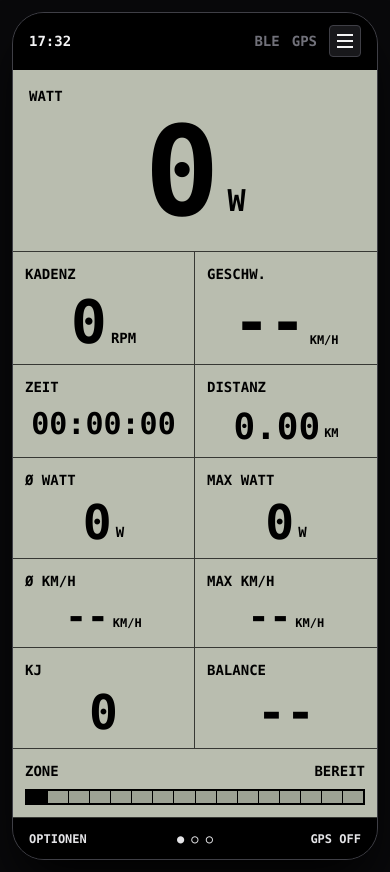
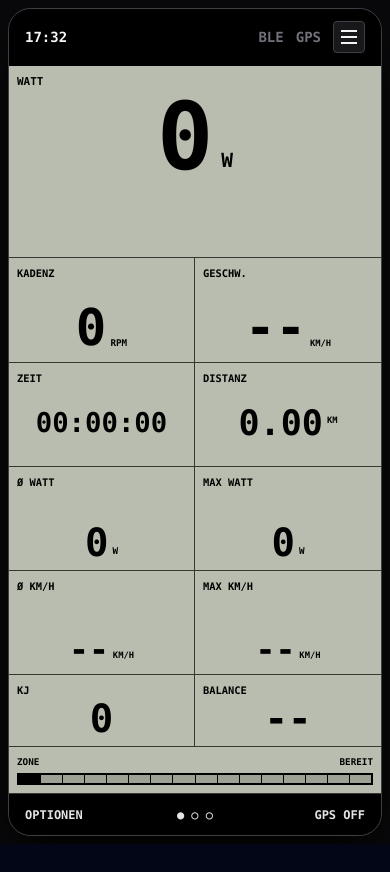
Before and after one commit to staubi82/xpedo, a React (Vite) app: page / in a window 390 px wide. After the commit the page ends 844 px from the top, so only its background shows below. Built offline with nearby package versions, Linux system fonts and the light colour scheme.

Commit message:
Fit LCD dashboard to viewport

```diff
--- a/src/App.jsx
+++ b/src/App.jsx
@@ -578,8 +578,8 @@ export default function App() {
   }, []);
 
   return (
-    <main className="min-h-screen bg-zinc-950 p-3 text-zinc-100 antialiased sm:p-6">
-      <div className="mx-auto flex min-h-[calc(100vh-1.5rem)] w-full max-w-[460px] flex-col overflow-hidden rounded-[2rem] border border-zinc-700 bg-zinc-900 shadow-2xl shadow-black">
+    <main className="h-[100dvh] overflow-hidden bg-zinc-950 p-2 text-zinc-100 antialiased sm:p-4">
+      <div className="mx-auto flex h-full w-full max-w-[460px] flex-col overflow-hidden rounded-[1.4rem] border border-zinc-700 bg-zinc-900 shadow-2xl shadow-black sm:rounded-[2rem]">
         <div className="relative border-b border-black bg-black px-4 py-3 font-mono text-sm font-bold text-zinc-100">
           <div className="flex items-center justify-between">
             <span>{formatClock(clock)}</span>
@@ -659,82 +659,82 @@ export default function App() {
           )}
         </div>
 
-        <section className={`relative flex-1 bg-[#b9bdaf] text-black transition ${reconnectVisible || stale ? 'opacity-50' : ''}`}>
-          <div className="grid grid-cols-2 border-b border-black/70">
-            <div className="col-span-2 border-b border-black/70 p-4">
-              <div className="mb-1 font-mono text-sm font-black">WATT</div>
+        <section className={`relative min-h-0 flex-1 overflow-hidden bg-[#b9bdaf] text-black transition ${reconnectVisible || stale ? 'opacity-50' : ''}`}>
+          <div className="grid h-full grid-cols-2 grid-rows-[1.85fr_1fr_1fr_1fr_1fr_0.36fr] border-b border-black/70">
+            <div className="col-span-2 border-b border-black/70 p-2 sm:p-3">
+              <div className="font-mono text-[clamp(0.68rem,2.8vw,0.9rem)] font-black">WATT</div>
               <div className="flex items-end justify-center gap-2 font-mono tracking-normal">
-                <span className="text-[7.8rem] font-black leading-none sm:text-[8.8rem]">{Math.max(0, metrics.watts)}</span>
-                <span className="pb-4 text-3xl font-black">W</span>
+                <span className="text-[clamp(4.8rem,24vw,8.2rem)] font-black leading-none">{Math.max(0, metrics.watts)}</span>
+                <span className="pb-[0.45em] text-[clamp(1.15rem,5vw,2rem)] font-black">W</span>
               </div>
             </div>
 
-            <div className="border-r border-black/70 p-3">
-              <div className="font-mono text-sm font-black">KADENZ</div>
-              <div className="mt-2 flex items-end justify-center gap-1 font-mono">
-                <span className="text-6xl font-black leading-none">{metrics.cadence}</span>
-                <span className="pb-1 text-sm font-black">RPM</span>
+            <div className="border-r border-black/70 p-2 sm:p-3">
+              <div className="font-mono text-[clamp(0.65rem,2.6vw,0.875rem)] font-black">KADENZ</div>
+              <div className="flex h-[calc(100%-1rem)] items-end justify-center gap-1 font-mono">
+                <span className="text-[clamp(2.3rem,13vw,3.75rem)] font-black leading-none">{metrics.cadence}</span>
+                <span className="pb-1 text-[clamp(0.58rem,2.3vw,0.82rem)] font-black">RPM</span>
               </div>
             </div>
-            <div className="p-3">
-              <div className="font-mono text-sm font-black">GESCHW.</div>
-              <div className="mt-2 flex items-end justify-center gap-1 font-mono">
-                <span className="text-6xl font-black leading-none">{metrics.speedKmh === null ? '--' : metrics.speedKmh.toFixed(1)}</span>
-                <span className="pb-1 text-xs font-black">KM/H</span>
+            <div className="p-2 sm:p-3">
+              <div className="font-mono text-[clamp(0.65rem,2.6vw,0.875rem)] font-black">GESCHW.</div>
+              <div className="flex h-[calc(100%-1rem)] items-end justify-center gap-1 font-mono">
+                <span className="text-[clamp(2.3rem,13vw,3.75rem)] font-black leading-none">{metrics.speedKmh === null ? '--' : metrics.speedKmh.toFixed(1)}</span>
+                <span className="pb-1 text-[clamp(0.55rem,2.1vw,0.75rem)] font-black">KM/H</span>
               </div>
             </div>
 
-            <div className="border-t border-r border-black/70 p-3">
-              <div className="font-mono text-sm font-black">ZEIT</div>
-              <div className="mt-3 text-center font-mono text-3xl font-black leading-none">{formatDuration(metrics.movingSeconds)}</div>
+            <div className="border-t border-r border-black/70 p-2 sm:p-3">
+              <div className="font-mono text-[clamp(0.65rem,2.6vw,0.875rem)] font-black">ZEIT</div>
+              <div className="flex h-[calc(100%-1rem)] items-center justify-center font-mono text-[clamp(1.55rem,7vw,2.25rem)] font-black leading-none">{formatDuration(metrics.movingSeconds)}</div>
             </div>
-            <div className="border-t border-black/70 p-3">
-              <div className="font-mono text-sm font-black">DISTANZ</div>
-              <div className="mt-3 flex items-end justify-center gap-1 font-mono">
-                <span className="text-4xl font-black leading-none">{metrics.distanceKm.toFixed(2)}</span>
-                <span className="pb-1 text-xs font-black">KM</span>
+            <div className="border-t border-black/70 p-2 sm:p-3">
+              <div className="font-mono text-[clamp(0.65rem,2.6vw,0.875rem)] font-black">DISTANZ</div>
+              <div className="flex h-[calc(100%-1rem)] items-center justify-center gap-1 font-mono">
+                <span className="text-[clamp(1.9rem,9vw,2.8rem)] font-black leading-none">{metrics.distanceKm.toFixed(2)}</span>
+                <span className="pb-1 text-[clamp(0.55rem,2.1vw,0.75rem)] font-black">KM</span>
               </div>
             </div>
 
-            <div className="border-t border-r border-black/70 p-3">
-              <div className="font-mono text-sm font-black">Ø WATT</div>
-              <div className="mt-2 flex items-end justify-center gap-1 font-mono">
-                <span className="text-5xl font-black leading-none">{metrics.avgWatts}</span>
-                <span className="pb-1 text-sm font-black">W</span>
+            <div className="border-t border-r border-black/70 p-2 sm:p-3">
+              <div className="font-mono text-[clamp(0.65rem,2.6vw,0.875rem)] font-black">Ø WATT</div>
+              <div className="flex h-[calc(100%-1rem)] items-end justify-center gap-1 font-mono">
+                <span className="text-[clamp(2rem,10vw,3.2rem)] font-black leading-none">{metrics.avgWatts}</span>
+                <span className="pb-1 text-[clamp(0.58rem,2.3vw,0.82rem)] font-black">W</span>
               </div>
             </div>
-            <div className="border-t border-black/70 p-3">
-              <div className="font-mono text-sm font-black">MAX WATT</div>
-              <div className="mt-2 flex items-end justify-center gap-1 font-mono">
-                <span className="text-5xl font-black leading-none">{metrics.maxWatts}</span>
-                <span className="pb-1 text-sm font-black">W</span>
+            <div className="border-t border-black/70 p-2 sm:p-3">
+              <div className="font-mono text-[clamp(0.65rem,2.6vw,0.875rem)] font-black">MAX WATT</div>
+              <div className="flex h-[calc(100%-1rem)] items-end justify-center gap-1 font-mono">
+                <span className="text-[clamp(2rem,10vw,3.2rem)] font-black leading-none">{metrics.maxWatts}</span>
+                <span className="pb-1 text-[clamp(0.58rem,2.3vw,0.82rem)] font-black">W</span>
               </div>
             </div>
 
-            <div className="border-t border-r border-black/70 p-3">
-              <div className="font-mono text-sm font-black">Ø KM/H</div>
-              <div className="mt-2 flex items-end justify-center gap-1 font-mono">
-                <span className="text-4xl font-black leading-none">
+            <div className="border-t border-r border-black/70 p-2 sm:p-3">
+              <div className="font-mono text-[clamp(0.65rem,2.6vw,0.875rem)] font-black">Ø KM/H</div>
+              <div className="flex h-[calc(100%-1rem)] items-end justify-center gap-1 font-mono">
+                <span className="text-[clamp(1.8rem,8.5vw,2.7rem)] font-black leading-none">
                   {metrics.movingSeconds > 0 ? (metrics.distanceKm / (metrics.movingSeconds / 3600)).toFixed(1) : '--'}
                 </span>
-                <span className="pb-1 text-xs font-black">KM/H</span>
+                <span className="pb-1 text-[clamp(0.55rem,2.1vw,0.75rem)] font-black">KM/H</span>
               </div>
             </div>
-            <div className="border-t border-black/70 p-3">
-              <div className="font-mono text-sm font-black">MAX KM/H</div>
-              <div className="mt-2 flex items-end justify-center gap-1 font-mono">
-                <span className="text-4xl font-black leading-none">{metrics.maxSpeedKmh ? metrics.maxSpeedKmh.toFixed(1) : '--'}</span>
-                <span className="pb-1 text-xs font-black">KM/H</span>
+            <div className="border-t border-black/70 p-2 sm:p-3">
+              <div className="font-mono text-[clamp(0.65rem,2.6vw,0.875rem)] font-black">MAX KM/H</div>
+              <div className="flex h-[calc(100%-1rem)] items-end justify-center gap-1 font-mono">
+                <span className="text-[clamp(1.8rem,8.5vw,2.7rem)] font-black leading-none">{metrics.maxSpeedKmh ? metrics.maxSpeedKmh.toFixed(1) : '--'}</span>
+                <span className="pb-1 text-[clamp(0.55rem,2.1vw,0.75rem)] font-black">KM/H</span>
               </div>
             </div>
 
-            <div className="border-t border-r border-black/70 p-3">
-              <div className="font-mono text-sm font-black">KJ</div>
-              <div className="mt-2 text-center font-mono text-5xl font-black leading-none">{Math.round(metrics.energyKj)}</div>
+            <div className="border-t border-r border-black/70 p-2 sm:p-3">
+              <div className="font-mono text-[clamp(0.65rem,2.6vw,0.875rem)] font-black">KJ</div>
+              <div className="flex h-[calc(100%-1rem)] items-center justify-center font-mono text-[clamp(2rem,10vw,3.2rem)] font-black leading-none">{Math.round(metrics.energyKj)}</div>
             </div>
-            <div className="border-t border-black/70 p-3">
-              <div className="font-mono text-sm font-black">BALANCE</div>
-              <div className="mt-2 text-center font-mono text-5xl font-black leading-none">
+            <div className="border-t border-black/70 p-2 sm:p-3">
+              <div className="font-mono text-[clamp(0.65rem,2.6vw,0.875rem)] font-black">BALANCE</div>
+              <div className="flex h-[calc(100%-1rem)] items-center justify-center font-mono text-[clamp(2rem,10vw,3.2rem)] font-black leading-none">
                 {metrics.balance === null
                   ? '--'
                   : metrics.balanceReference === 'right'
@@ -743,12 +743,12 @@ export default function App() {
               </div>
             </div>
 
-            <div className="col-span-2 border-t border-black/70 p-3">
-              <div className="mb-2 flex justify-between font-mono text-sm font-black">
+            <div className="col-span-2 border-t border-black/70 p-2">
+              <div className="mb-1 flex justify-between font-mono text-[clamp(0.58rem,2.3vw,0.78rem)] font-black">
                 <span>ZONE</span>
                 <span>{zone.zone.toUpperCase()}</span>
               </div>
-              <div className="grid h-4 grid-cols-[repeat(16,minmax(0,1fr))] gap-px border border-black bg-black p-px">
+              <div className="grid h-3 grid-cols-[repeat(16,minmax(0,1fr))] gap-px border border-black bg-black p-px">
                 {Array.from({ length: 16 }).map((_, index) => {
                   const active = index < Math.max(1, Math.round((parseFloat(zone.width) / 100) * 16));
                   return <span key={index} className={active ? 'bg-black' : 'bg-[#9da294]'} />;
@@ -758,7 +758,7 @@ export default function App() {
             </div>
 
           {showDiagnostics && (
-            <div className="border-b border-black/70 p-3 font-mono text-xs font-bold leading-5">
+            <div className="absolute inset-x-0 bottom-0 max-h-[45%] overflow-auto border-t-2 border-black bg-[#b9bdaf] p-3 font-mono text-xs font-bold leading-5">
               <div className="flex justify-between">
                 <span>FLAGS {metrics.flagsHex}</span>
                 <span>{diagnostics.byteLength ? `${diagnostics.byteLength} BYTES` : 'WARTET'}</span>
```
